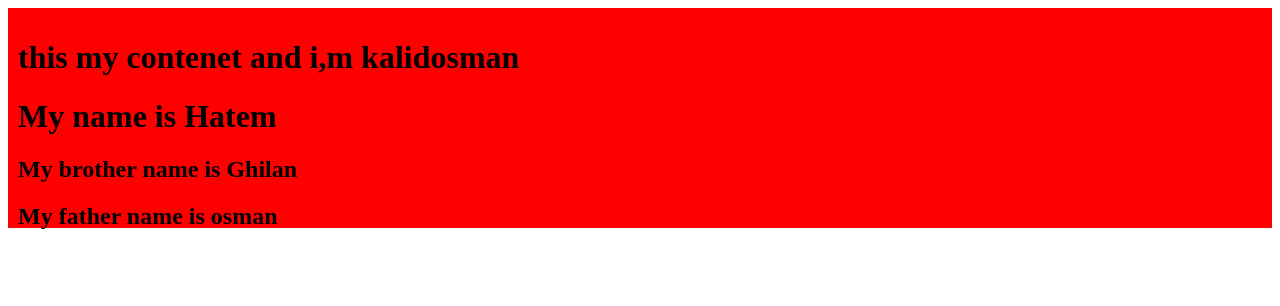
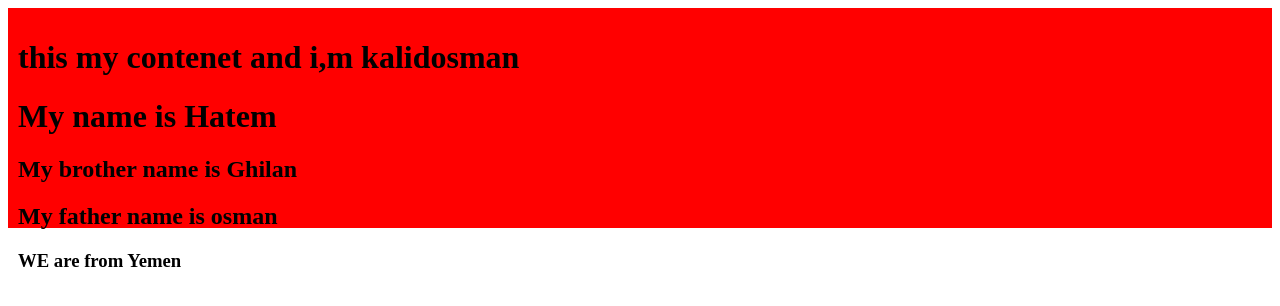
Before and after one commit to Salehalkolaidi/masterLec8, a plain HTML site: page index.html in a window 1280 px wide. Drawn offline with Linux system fonts and the light colour scheme.

Commit message:
adding our contry

```diff
--- a/index.html
+++ b/index.html
@@ -14,6 +14,9 @@
     <h2>My brother name is Ghilan</h2>
 
     <h2>My father name is osman</h2>
+    <h3>WE are from Yemen</h3>
+
+
 
    </div>
 </body>
```
